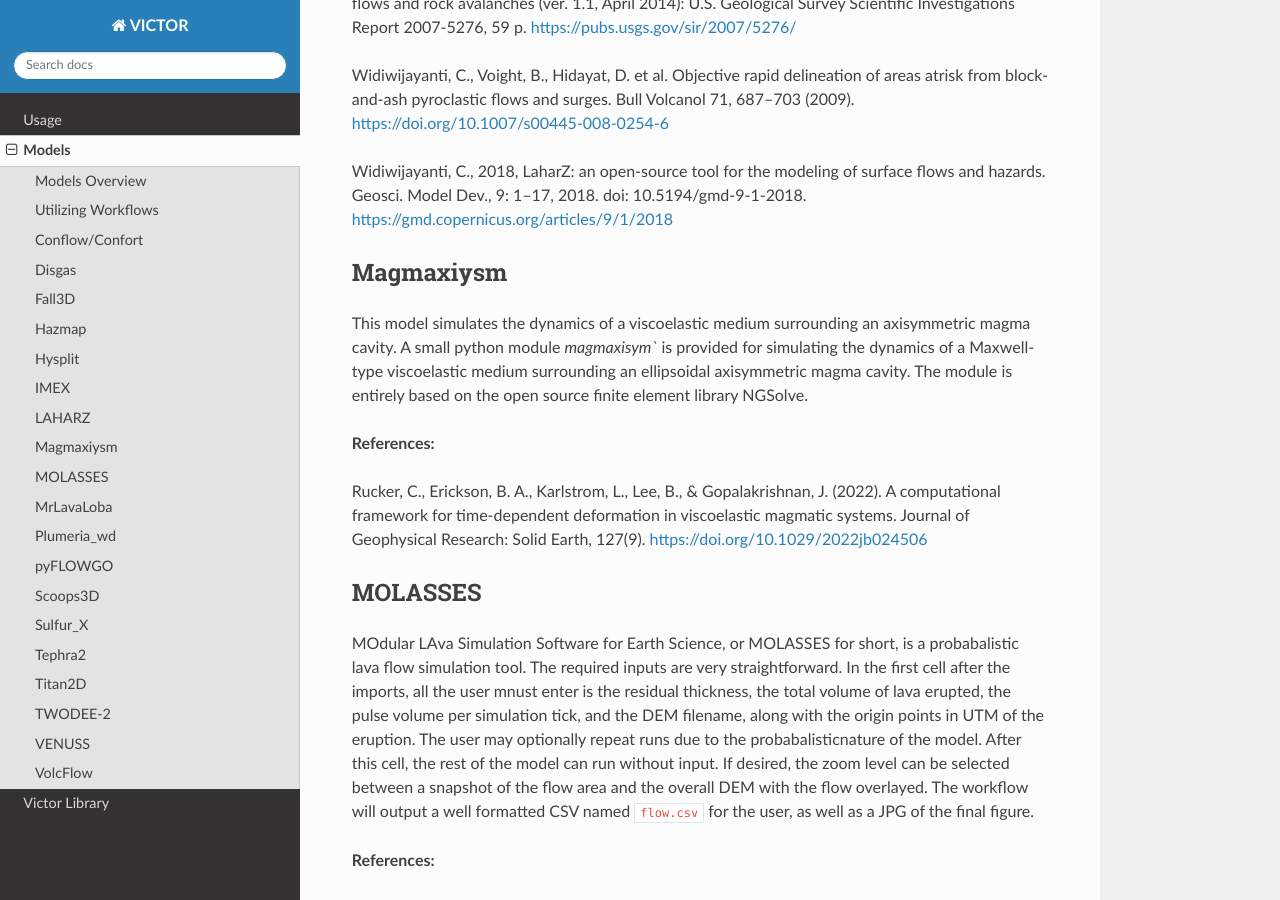
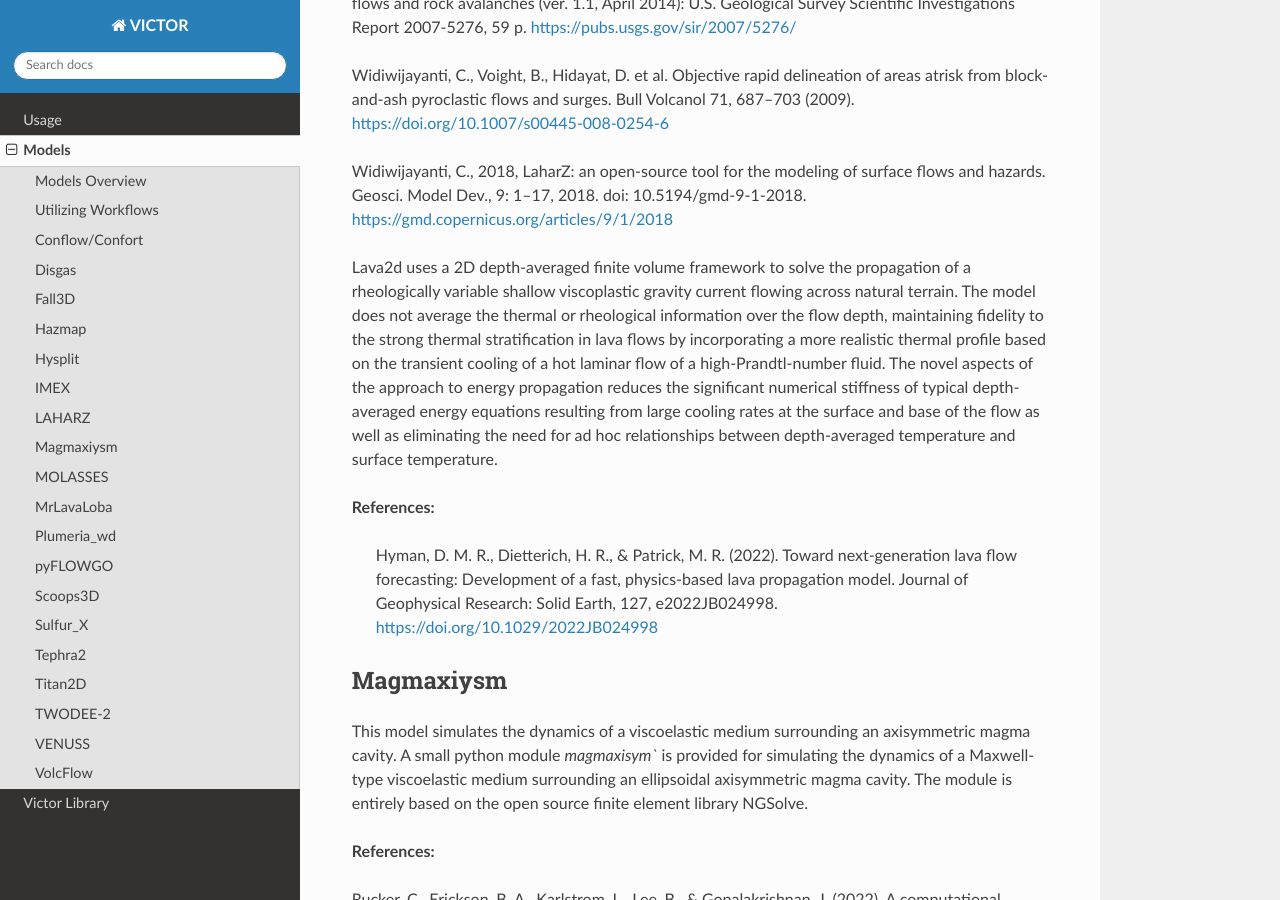
Before and after one commit to volcanocyber/victor-docs, a Sphinx documentation site: the page built from docs/source/models.rst, in a window 1280 px wide and 900 px high, scrolled down 6482 px. Built offline with Sphinx 7.4.7 and the Read the Docs theme 3.1.0, drawn with Linux system fonts in a browser that asks for light colours.

Commit message:
Added Lava2d info

```diff
--- a/docs/source/models.rst
+++ b/docs/source/models.rst
@@ -240,6 +240,16 @@ Griswold, J.P., and Iverson, R.M., 2008, Mobility statistics and automated hazar
 Widiwijayanti, C., Voight, B., Hidayat, D. et al. Objective rapid delineation of areas atrisk from block-and-ash pyroclastic flows and surges. Bull Volcanol 71, 687–703 (2009). https://doi.org/10.1007/s00445-008-0254-6
 
 Widiwijayanti, C., 2018, LaharZ: an open-source tool for the modeling of surface flows and hazards. Geosci. Model Dev., 9: 1–17, 2018. doi: 10.5194/gmd-9-1-2018. https://gmd.copernicus.org/articles/9/1/2018
+
+.. _Lava2d Citations:
+
+Lava2d uses a 2D depth-averaged finite volume framework to solve the propagation of a rheologically variable shallow viscoplastic gravity current flowing across natural terrain. The model does not average the thermal or rheological information over the flow depth, maintaining fidelity to the strong thermal stratification
+in lava flows by incorporating a more realistic thermal profile based on the transient cooling of a hot laminar flow of a high-Prandtl-number fluid. The novel aspects of the approach to energy propagation reduces the significant numerical
+stiffness of typical depth-averaged energy equations resulting from large cooling rates at the surface and base of the flow as well as eliminating the need for ad hoc relationships between depth-averaged temperature and surface temperature.
+
+**References:**
+
+ Hyman, D. M. R., Dietterich, H. R., & Patrick, M. R. (2022). Toward next-generation lava flow forecasting: Development of a fast, physics-based lava propagation model. Journal of Geophysical Research: Solid Earth, 127, e2022JB024998. https://doi.org/10.1029/2022JB024998
 
 .. _Magmaxiysm Citations:
 
```
